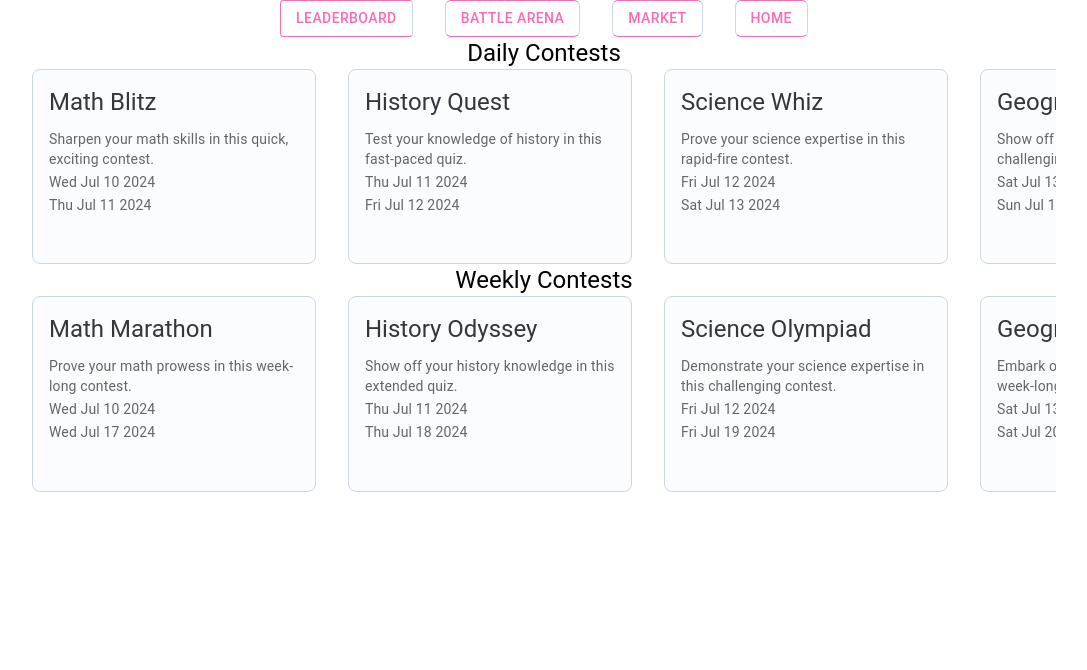
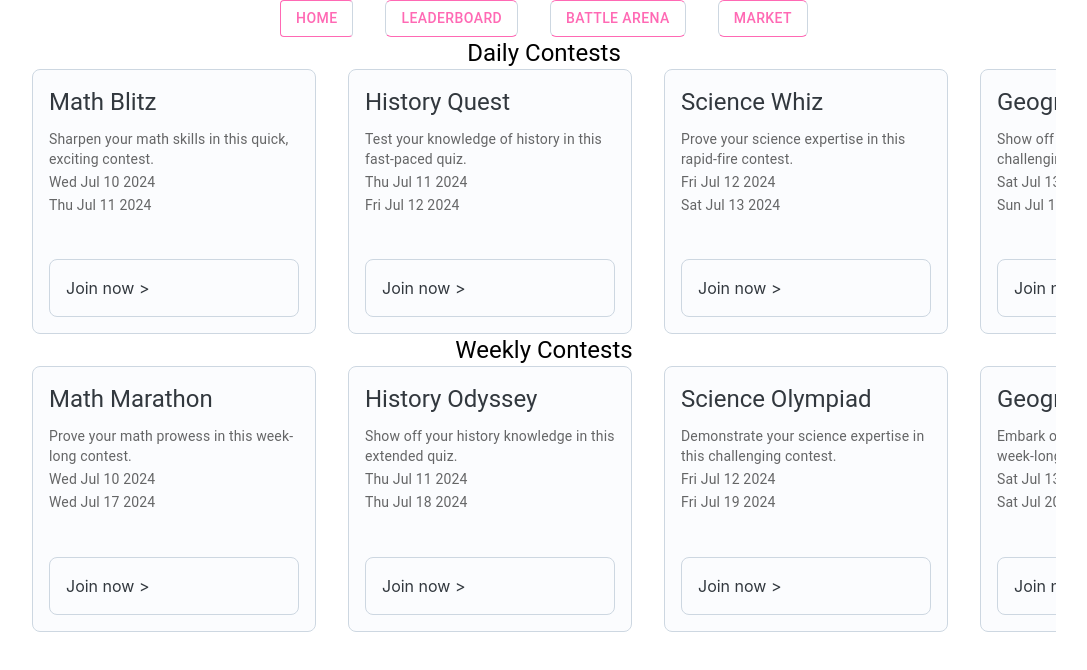
Before and after one commit to hackathon-mission/eduventure-frontend, a React (Create React App) app: page /arena in a window 1280 px wide. Shown: the top 670 px of the page, without its empty margins (32-1119 px from the left). Built offline with nearby package versions, Linux system fonts and the light colour scheme.

Commit message:
Update arena styles

```diff
--- a/src/components/arena/ContestCard.tsx
+++ b/src/components/arena/ContestCard.tsx
@@ -1,17 +1,24 @@
 import { Card, CardContent } from "@mui/joy";
-import { Typography } from "@mui/material";
+import { CardActionArea, Typography } from "@mui/material";
 
 export interface ContestProps {
     name: string;
     description: string;
     startDate: Date;
     endDate: Date;
-
 }
 
-export default function ConstestCard(props:ContestProps){
-    return (<Card sx={{maxWidth:"250px", flexShrink:"0"}}>
-
+export default function ConstestCard(props: ContestProps) {
+    return (
+        <Card
+            sx={{
+                maxWidth: "250px",
+                flexShrink: "0",
+                display: "flex",
+                flexDirection: "column",
+                justifyContent: "space-between",
+            }}
+        >
             <CardContent>
                 <Typography gutterBottom variant="h5" component="div">
                     {props.name}
@@ -26,5 +33,9 @@ export default function ConstestCard(props:ContestProps){
                     {props.endDate.toDateString()}
                 </Typography>
             </CardContent>
-    </Card>)
+                <CardActionArea>
+                    <Card>Join now &gt;</Card>
+                </CardActionArea>
+        </Card>
+    );
 }
--- a/src/components/header/Navbar.tsx
+++ b/src/components/header/Navbar.tsx
@@ -11,10 +11,10 @@ interface ButtonData {
 
 export default function Navbar() {
     let buttonData: ButtonData[] = [
+        { label: "Home", url: "/" },
         { label: "Leaderboard", url: "/leaderboard" },
         { label: "Battle Arena", url: "/arena" },
         { label: "Market", url: "/market" },
-        { label: "Home", url: "/" }
     ];
     const { logout } = useAuth();
     return (
```
